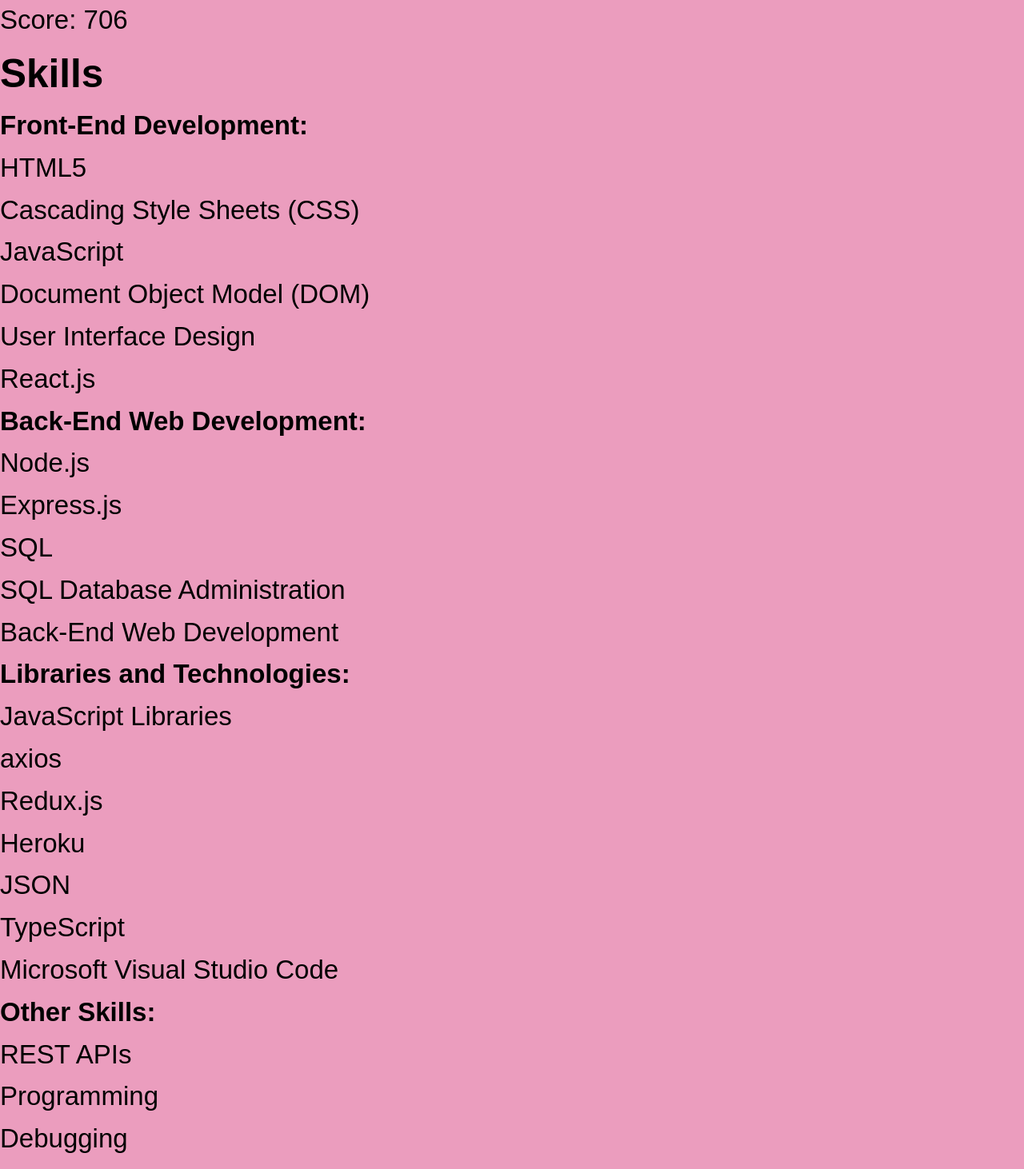
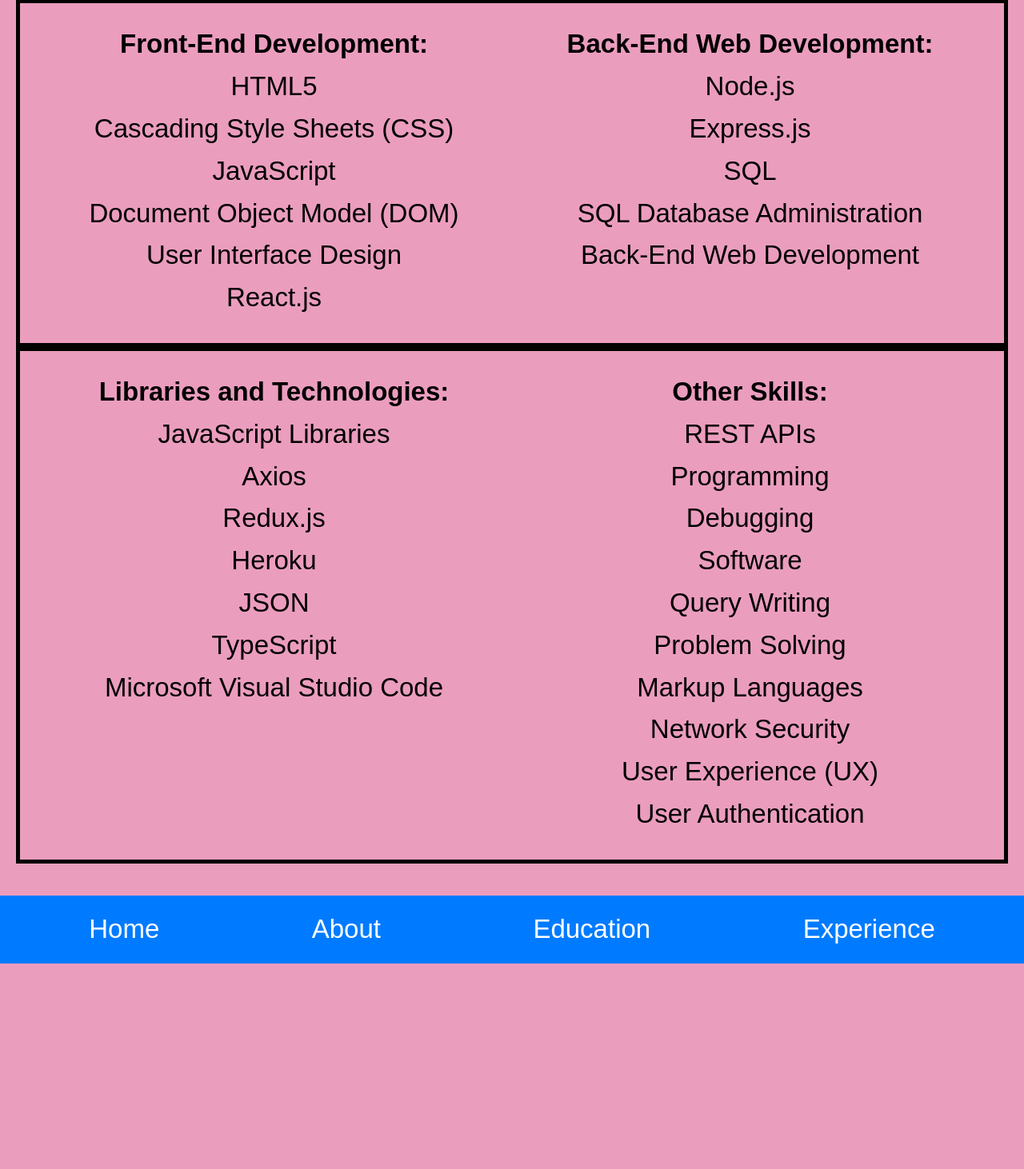
Before and after one commit to megan-huckabay/project, a React (Create React App) app: page /Education in a window 1280 px wide. Shown: the part 1000-2462 px from the top of the page at 80% size. After the commit the page ends 2205 px from the top, so only its background shows below. Built offline with nearby package versions, Linux system fonts and the light colour scheme.

Commit message:
updating pages styles

```diff
--- a/src/Components/Education.js
+++ b/src/Components/Education.js
@@ -1,8 +1,9 @@
 import React from 'react';
+import "../Styles/Education.css";
 
 const Education = () => {
     return (
-        <div>
+        <div className="education-container education-page">
             <h1>Education</h1>
             <div>
                 {/* <img src="certificate-image.jpg" alt="Certificate Image" /> */}
@@ -15,58 +16,117 @@
                 </p>
                 <h2><strong>GCA (General Coding Assessment)</strong></h2>
                 <p>Score: 706</p>
+            </div>
+                {/* <h2><strong>Skills</strong></h2>
+            <div className="skills-container">
+                <div className="frontend-section">
+                    <strong>Front-End Development:</strong>
+                    <ul>
+                        HTML5<br />
+                        Cascading Style Sheets (CSS)<br />
+                        JavaScript<br />
+                        Document Object Model (DOM)<br />
+                        User Interface Design<br />
+                        React.js<br />
+                    </ul>
+                </div>
+                <div className="backend-section">
+                    <strong>Back-End Web Development:</strong>
+                    <ul>
+                        Node.js<br />
+                        Express.js<br />
+                        SQL<br />
+                        SQL Database Administration<br />
+                        Back-End Web Development<br />
+                    </ul>
+                </div>
+            </div>
+            <div className="dev-container">
+                <div className="tech-section">
+                    <strong>Libraries and Technologies:</strong><br />
+                    <ul>
+                        JavaScript Libraries<br />
+                        axios<br />
+                        Redux.js<br />
+                        Heroku<br />
+                        JSON<br />
+                        TypeScript<br />
+                        Microsoft Visual Studio Code<br />
+                    </ul>
+                </div>
+                <div className="other-section">
+                    <strong>Other Skills:</strong><br />
+                    <ul>
+                        REST APIs<br />
+                        Programming<br />
+                        Debugging<br />
+                        Software<br />
+                        Query Writing<br />
+                        Problem Solving<br />
+                        Markup Languages<br />
+                        Network Security<br />
+                        User Experience (UX)<br />
+                        User Authentication<br />
+                    </ul>
+                </div>
+            </div> */}
 
-            </div>
-            <div>
-                <h2><strong>Skills</strong></h2>
-                <ul>
-                    <li><strong>Front-End Development:</strong></li>
-                    <ul>
-                        <li>HTML5</li>
-                        <li>Cascading Style Sheets (CSS)</li>
-                        <li>JavaScript</li>
-                        <li>Document Object Model (DOM)</li>
-                        <li>User Interface Design</li>
-                        <li>React.js</li>
-                    </ul>
 
-                    <li><strong>Back-End Web Development:</strong></li>
-                    <ul>
-                        <li>Node.js</li>
-                        <li>Express.js</li>
-                        <li>SQL</li>
-                        <li>SQL Database Administration</li>
-                        <li>Back-End Web Development</li>
-                    </ul>
+<div className="skills-container">
+  <div className="frontend-section">
+    <strong>Front-End Development:</strong>
+    <ul>
+        HTML5<br />
+        Cascading Style Sheets (CSS)<br />
+        JavaScript<br />
+        Document Object Model (DOM)<br />
+        User Interface Design<br />
+        React.js<br />
+    </ul>
+  </div>
+  <div className="backend-tech">
+    <strong>Back-End Web Development:</strong>
+    <ul>
+        Node.js<br />
+        Express.js<br />
+        SQL<br />
+        SQL Database Administration<br />
+        Back-End Web Development<br />
+    </ul>
+  </div>
+</div>
 
-                    <li><strong>Libraries and Technologies:</strong></li>
-                    <ul>
-                        <li>JavaScript Libraries</li>
-                        <li>axios</li>
-                        <li>Redux.js</li>
-                        <li>Heroku</li>
-                        <li>JSON</li>
-                        <li>TypeScript</li>
-                        <li>Microsoft Visual Studio Code</li>
-                    </ul>
+<div className="skills-container">
+  <div className="tech-section">
+    <strong>Libraries and Technologies:</strong><br />
+    <ul>
+        JavaScript Libraries<br />
+        Axios<br />
+        Redux.js<br />
+        Heroku<br />
+        JSON<br />
+        TypeScript<br />
+        Microsoft Visual Studio Code<br />
+    </ul>
+  </div>
+  <div className="other-section">
+    <strong>Other Skills:</strong><br />
+    <ul>
+        REST APIs<br />
+        Programming<br />
+        Debugging<br />
+        Software<br />
+        Query Writing<br />
+        Problem Solving<br />
+        Markup Languages<br />
+        Network Security<br />
+        User Experience (UX)<br />
+        User Authentication<br />
+    </ul>
+  </div>
+</div>
 
-                    <li><strong>Other Skills:</strong></li>
-                    <ul>
-                        <li>REST APIs</li>
-                        <li>Programming</li>
-                        <li>Debugging</li>
-                        <li>Software</li>
-                        <li>Query Writing</li>
-                        <li>Problem Solving</li>
-                        <li>Markup Languages</li>
-                        <li>Network Security</li>
-                        <li>User Experience (UX)</li>
-                        <li>User Authentication</li>
-                    </ul>
-                </ul>
-
-            </div>
-        </div>
+        </div >
     );
 };
 
--- a/src/Components/Navigation.js
+++ b/src/Components/Navigation.js
@@ -1,6 +1,7 @@
 // src/components/Navigation.js
 import React from 'react';
 import { Link } from 'react-router-dom';
+import "../Styles/Navigation.css";
 
 const Navigation = () => {
   return (
--- a/src/Components/PastExperience.js
+++ b/src/Components/PastExperience.js
@@ -1,4 +1,5 @@
 import React from 'react';
+import "../Styles/PastExperience.css";
 
 const PastExperience = () => {
   return (
--- a/src/Styles/About.css
+++ b/src/Styles/About.css
@@ -1,29 +1,70 @@
-/* styles.css */
+/* About.css */
 
 .about-container {
-    max-width: 800px;
   margin: 0 auto;
   padding: 20px;
 }
 
-  .who-section,
-  .fun-container,
-  .dream-section,
-  .future-section {
-    margin-bottom: 40px;
+.fun-container {
+  border: 10px solid #000000;
+  padding: 20px;
+  margin-bottom: 20px;
+  text-align: center;
 }
 
-  h1 {
-    color: #333;
+.dream-container {
+  border: 10px solid #000000;
+  padding: 20px;
+  margin-bottom: 20px;
+  text-align: center;
 }
 
-  h2 {
-    color: #555;
+.about-section {
+  border: 10px solid #000000;
+  padding: 15px;
+  margin-bottom: 20px;
+  text-align: center;
 }
 
-  p {
-    line-height: 1.6;
-    color: #777;
+.art-section {
+  padding: 20px;
+  margin-bottom: 20px;
 }
 
-  /* You can customize the styles further based on your design preferences */
+.helping-section {
+  padding: 20px;
+  margin-bottom: 20px;
+}
+
+.nature-section {
+  padding: 20px;
+  margin-bottom: 20px;
+}
+
+.power-section {
+  padding: 20px;
+  margin-bottom: 20px;
+}
+
+.job-section {
+  padding: 20px;
+  margin-bottom: 20px;
+}
+
+.future-section {
+  padding: 20px;
+  margin-bottom: 20px;
+}
+
+.about-page h1 {
+  color: purple;
+}
+
+.about-page h2 {
+  color: black;
+}
+
+.about-page p {
+  line-height: 1.6;
+  color: black;
+}
--- a/src/Styles/Education.css
+++ b/src/Styles/Education.css
@@ -1,31 +1,47 @@
 /* education-styles.css */
-
-.education-container {
-    max-width: 800px;
-    margin: 0 auto;
-    padding: 20px;
+@media screen and (max-width: 600px) {
 }
 
-  h1 {
-    color: #333;
-  }
-
-  h2 {
-    color: #555;
-  }
-
-  p {
+.education-page p {
   line-height: 1.6;
   color: #777;
 }
 
-  ul {
-    list-style-type: none;
-    padding: 0;
+.education-page h1 {
+  color: #333;
 }
 
-  li {
-    margin-bottom: 8px;
+.education-page h2 {
+  color: #555;
 }
 
-  /* You can customize the styles further based on your design preferences */
+.education-page ul {
+  text-align: center;
+}
+
+.education-page li {
+  text-align: center;
+}
+
+.education-container {
+  padding: 20px;
+  margin-bottom: 20px;
+  text-align: center;
+}
+.skills-container {
+  display: flex;
+  justify-content: space-between;
+  margin: 0 auto;
+  padding: 20px;
+  border: 5px solid black;
+}
+
+.frontend-section,
+.backend-tech,
+.tech-section,
+.other-section {
+  justify-content:center ;
+  flex: 5;
+  padding: 5px;
+  margin-bottom: 5px;
+}
--- a/src/Styles/Home.css
+++ b/src/Styles/Home.css
@@ -25,7 +25,7 @@
   }
 
   /* Style the navigation section */
-  nav {
+  /* nav {
     font-family: 'Courier New', Courier, monospace;
     color: black;
     padding: 10px;
@@ -54,7 +54,7 @@
     border-style: dotted;
     font-weight: bold;
     font-size: larger;
-  }
+  } */
 
   /* Style the main content section */
   main {
--- /dev/null
+++ b/src/Styles/Navigation.css
@@ -0,0 +1,19 @@
+nav {
+  background-color: #007bff;
+  padding: 1rem;
+}
+
+ul {
+  list-style-type: none;
+  display: flex;
+  justify-content: space-around;
+}
+
+li {
+  margin: 0 1rem;
+}
+
+a {
+  text-decoration: none;
+  color: #fff;
+}
--- a/src/Styles/PastExperience.css
+++ b/src/Styles/PastExperience.css
@@ -25,7 +25,7 @@
   }
 
   /* Style the navigation section */
-  nav {
+  /* nav {
     font-family: 'Courier New', Courier, monospace;
     color: black;
     padding: 10px;
@@ -55,7 +55,7 @@
     font-weight: bold;
     font-size: larger;
   }
-
+   */
   /* Style the main content section */
   main {
     max-width: 800px;
```
Also changed, not shown: src/Components/About.js (+13 -12 lines). Lines whose indentation alone changed are shown as unchanged.
